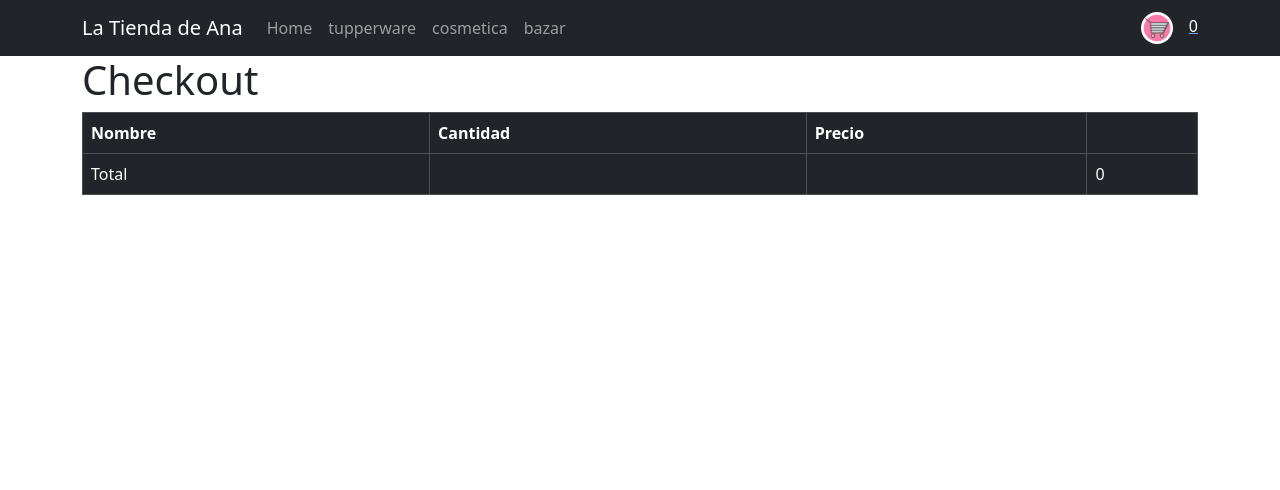
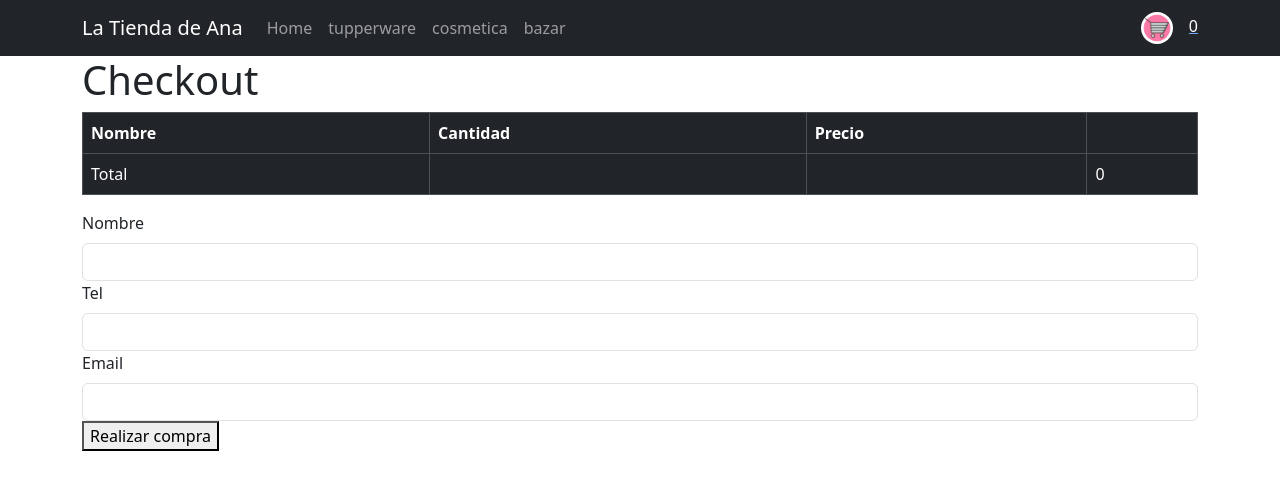
Before and after one commit to faliaga77/EcommerceReact-FernandoAliaga, a React (Create React App) app: page /CheckOut in a window 1280 px wide. Shown: the top 490 px of the page. Built offline with nearby package versions, Linux system fonts and the light colour scheme.

Commit message:
correccion formulario

```diff
--- a/src/components/CheckOut.jsx
+++ b/src/components/CheckOut.jsx
@@ -1,10 +1,21 @@
 import { Container, Table } from "react-bootstrap"
-import { useContext } from "react";
+import { useContext, useState } from "react";
 import { CartContext } from "../contexts/CartContext";
+import Button from "react-bootstrap/Button"
+import Form from "react-bootstrap/Form"
+import { getFirestore, collection, addDoc, updateDoc } from "firebase/firestore";
+
 
 
 export const CheckOut = () => {
-     const {items, removeItem} = useContext(CartContext)
+
+     const [formValues, setFormValues] = useState({
+          name: "",
+          phone: "",
+          email: "",
+     })
+
+     const { items, removeItem } = useContext(CartContext)
 
      const total = () =>
           items.reduce((acumulador, valorActual) =>
@@ -12,10 +23,38 @@ export const CheckOut = () => {
                0
           )
 
+     const handleChange = ev => {
+          setFormValues(prev => ({
+               ...prev,
+               [ev.target.name]: ev.target.value,
+          }))
+     }
+
+     const sendOrder = () => {
+          const order = {
+               buter: {
+                    name: "Aliaga",
+                    phone: 1123541258,
+                    email: "faliaga00@gamil.com",
+               },
+               items: items(),
+               total: total(),
+          };
+          const db = getFirestore();
+          const orderCollection = collection(db, "orders");
+
+          addDoc(orderCollection, order).then(({ id }) => {
+               if (id) {
+                    alert("Su orden: " + id + "ha sido completada!");
+               }
+          });
+     };
+
+
      return (
           <Container>
                <h1>Checkout</h1>
-               <Table striped bordered hover variant= "dark">
+               <Table striped bordered hover variant="dark">
                     <thead>
                          <tr>
                               <th>Nombre</th>
@@ -46,6 +85,34 @@ export const CheckOut = () => {
                          </tr>
                     </tfoot>
                </Table>
+               <Form.Group>
+                    <Form.Label>Nombre</Form.Label>
+                    <Form.Control
+                         onChange={handleChange}
+                         value={formValues.name}
+                         type="text"
+                         name="name"
+                    />
+               </Form.Group>
+               <Form.Group>
+                    <Form.Label>Tel</Form.Label>
+                    <Form.Control
+                         onChange={handleChange}
+                         value={formValues.phone}
+                         type="text"
+                         name="phone"
+                    />
+               </Form.Group>
+               <Form.Group>
+                    <Form.Label>Email</Form.Label>
+                    <Form.Control
+                         onChange={handleChange}
+                         value={formValues.email}
+                         type="email"
+                         name="email"
+                    />
+               </Form.Group>
+               <button onClick={sendOrder}>Realizar compra</button>
           </Container>
      )
 }
--- a/src/components/ItemCount.jsx
+++ b/src/components/ItemCount.jsx
@@ -2,7 +2,7 @@ import { useState } from "react";
 const stock = 20;
 
 
-export const ItemCount = ({onAdd}) => {
+export const ItemCount = ({ onAdd }) => {
   const [count, setCount] = useState(0);
 
   const handleDecreaseCount = () => {
```
Also changed, not shown: src/components/CartWidget.jsx (+6 -6 lines). Lines whose indentation alone changed are shown as unchanged.
